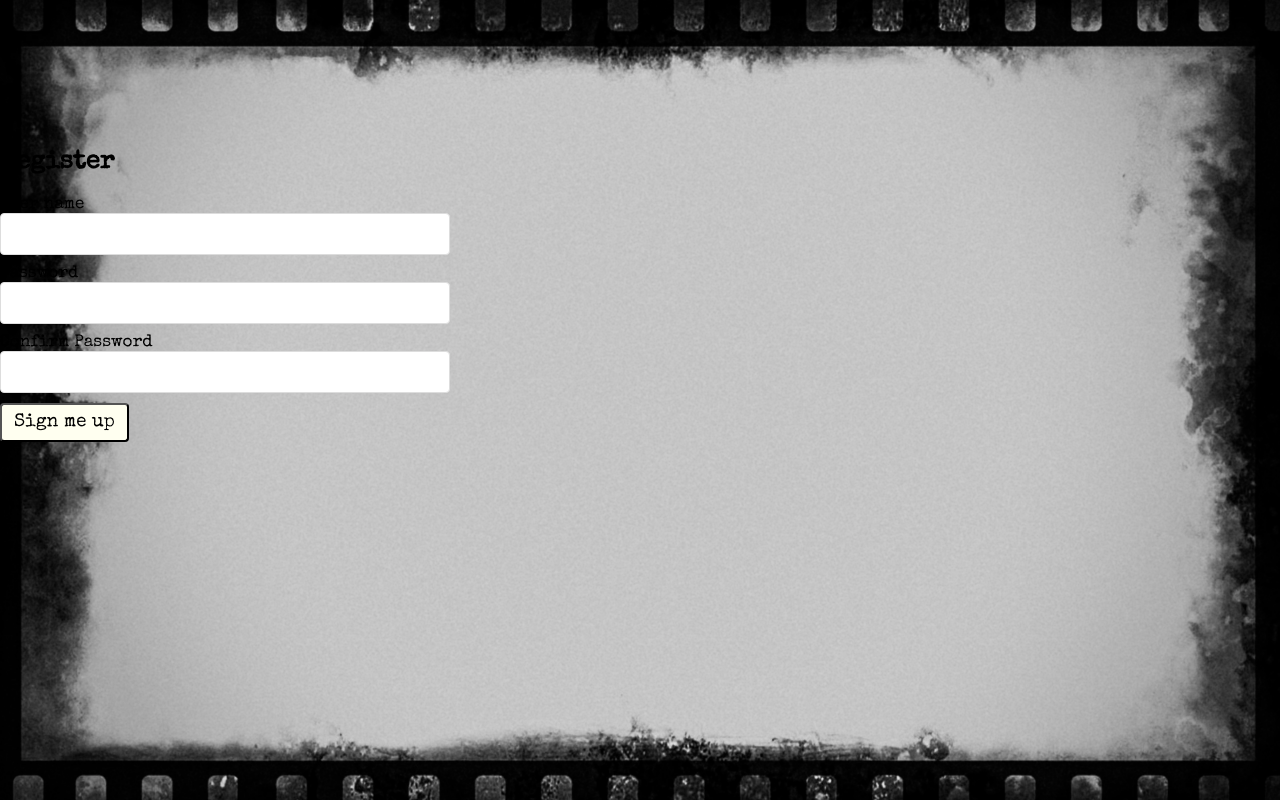
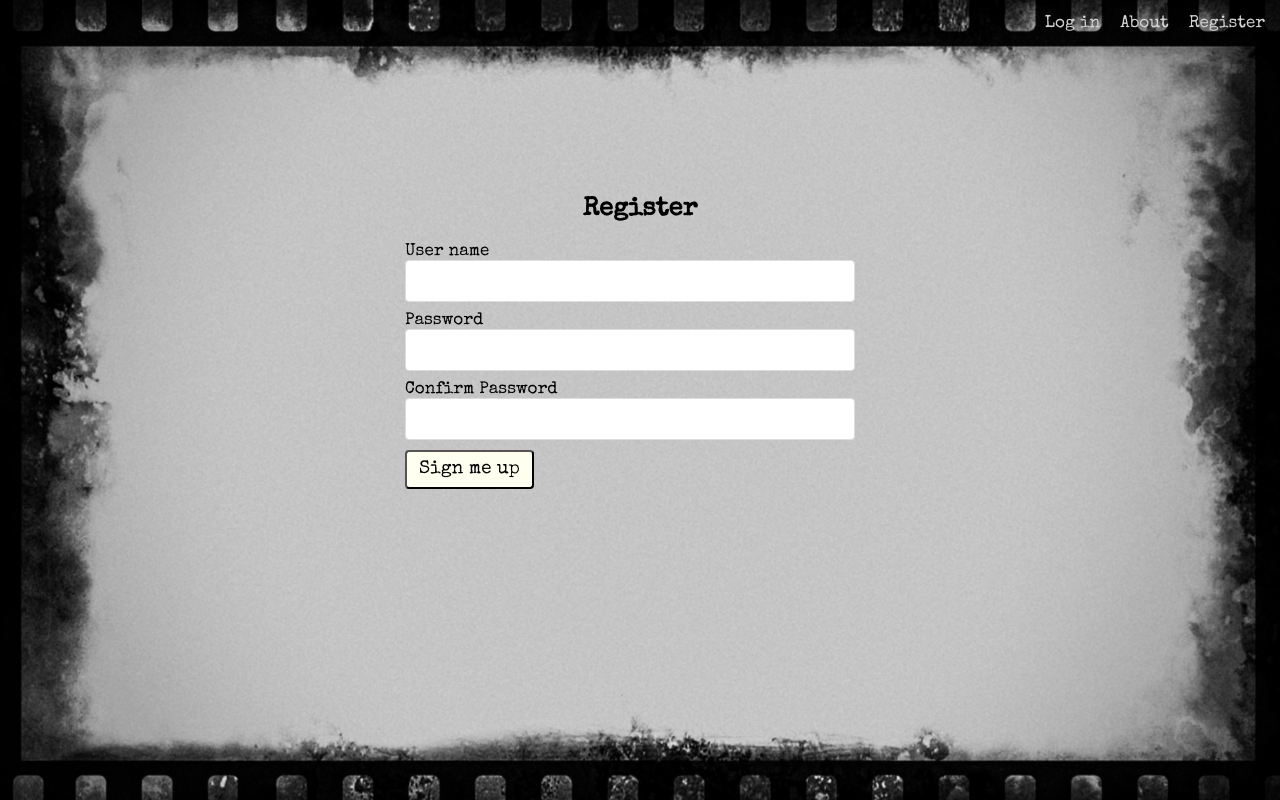
Before and after one commit to NGBlanchard/hitchcocktober-2, a React (Create React App) app: page /register in a window 1280 px wide. Built offline with nearby package versions, Linux system fonts and the light colour scheme; no server answers.

Commit message:
now to work on login

```diff
--- a/src/components/About/About.js
+++ b/src/components/About/About.js
@@ -1,12 +1,12 @@
 import React from 'react';
-import Nav from '../Nav/Nav'
+import LoginNav from '../Nav/LoginNav'
 import './About.css'
 
 export default class Stats extends React.Component {
   render() {
     return(
       <>
-        <Nav />
+        <LoginNav />
         <div className="about-container">
           About
         </div>
--- a/src/components/Nav/LoginNav.js
+++ b/src/components/Nav/LoginNav.js
@@ -37,8 +37,8 @@ export default class LoginNav extends React.Component {
   render() {
     return (
       <nav className='Nav'>
-      <Link to='/calendar'>
-          Hitchcocktober
+      <Link to='/register'>
+          Register
         </Link>
 
         {' '}
--- a/src/components/Nav/Nav.css
+++ b/src/components/Nav/Nav.css
@@ -1,6 +1,7 @@
 .Nav {
-  text-align: right;
   padding: 15px;
+  display: flex;
+  flex-direction: row-reverse;
 }
 
 a {
--- a/src/components/RegistrationForm/RegistrationForm.css
+++ b/src/components/RegistrationForm/RegistrationForm.css
@@ -0,0 +1,8 @@
+.RegistrationForm {
+  width: 500px;
+  max-width: 750px;
+  margin-left:100px;
+  margin-right: 100px;
+  padding-left: 15px;
+  padding-right: 15px;
+}
--- a/src/components/RegistrationForm/RegistrationForm.js
+++ b/src/components/RegistrationForm/RegistrationForm.js
@@ -1,6 +1,8 @@
 import React, { Component } from 'react'
 import { nonEmpty, matches, length, isTrimmed } from '../Utils/Utils'
 import Service from '../../services/api-service';
+
+import './RegistrationForm.css'
 
 const passwordLength = length({min: 8, max: 60})
 const matchesPassword = matches('password')
--- a/src/components/RegistrationPage/RegistrationPage.css
+++ b/src/components/RegistrationPage/RegistrationPage.css
@@ -0,0 +1,9 @@
+.RegistrationPage {
+  margin-left: 20px;
+  margin-right: 20px;
+  display: flex;
+  flex-direction: column;
+  align-content: center;
+  align-items: center;
+  justify-content: center;
+}
--- a/src/components/RegistrationPage/RegistrationPage.js
+++ b/src/components/RegistrationPage/RegistrationPage.js
@@ -1,5 +1,7 @@
 import React, { Component } from 'react'
 import RegistrationForm from '../../components/RegistrationForm/RegistrationForm'
+import LoginNav from '../Nav/LoginNav'
+import './RegistrationPage.css'
 
 export default class RegistrationPage extends Component {
   static defaultProps = {
@@ -16,6 +18,7 @@ export default class RegistrationPage extends Component {
   render() {
     return (
       <>
+      <LoginNav />
       <section className='RegistrationPage'>
         <h2>Register</h2>
         <RegistrationForm
```
